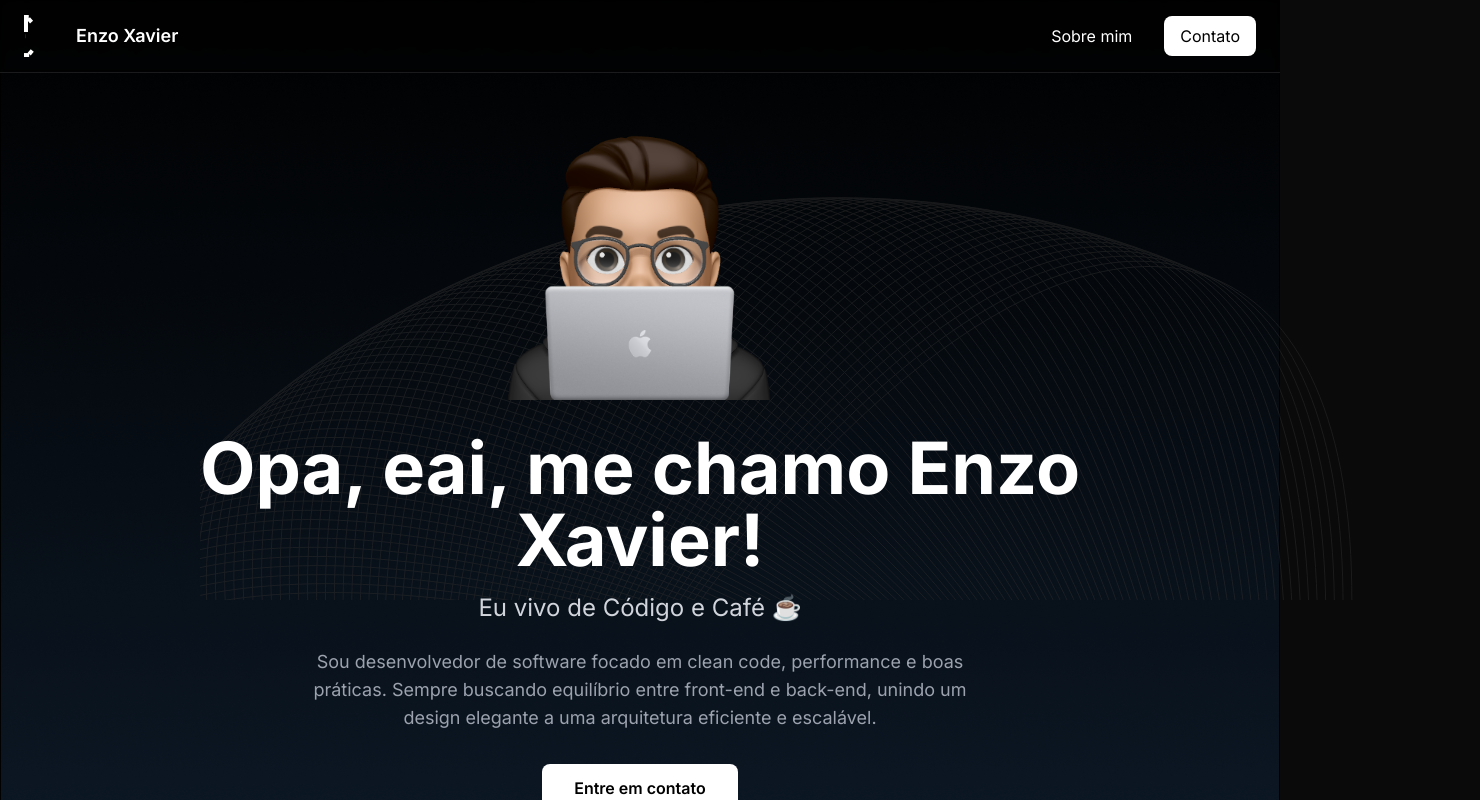
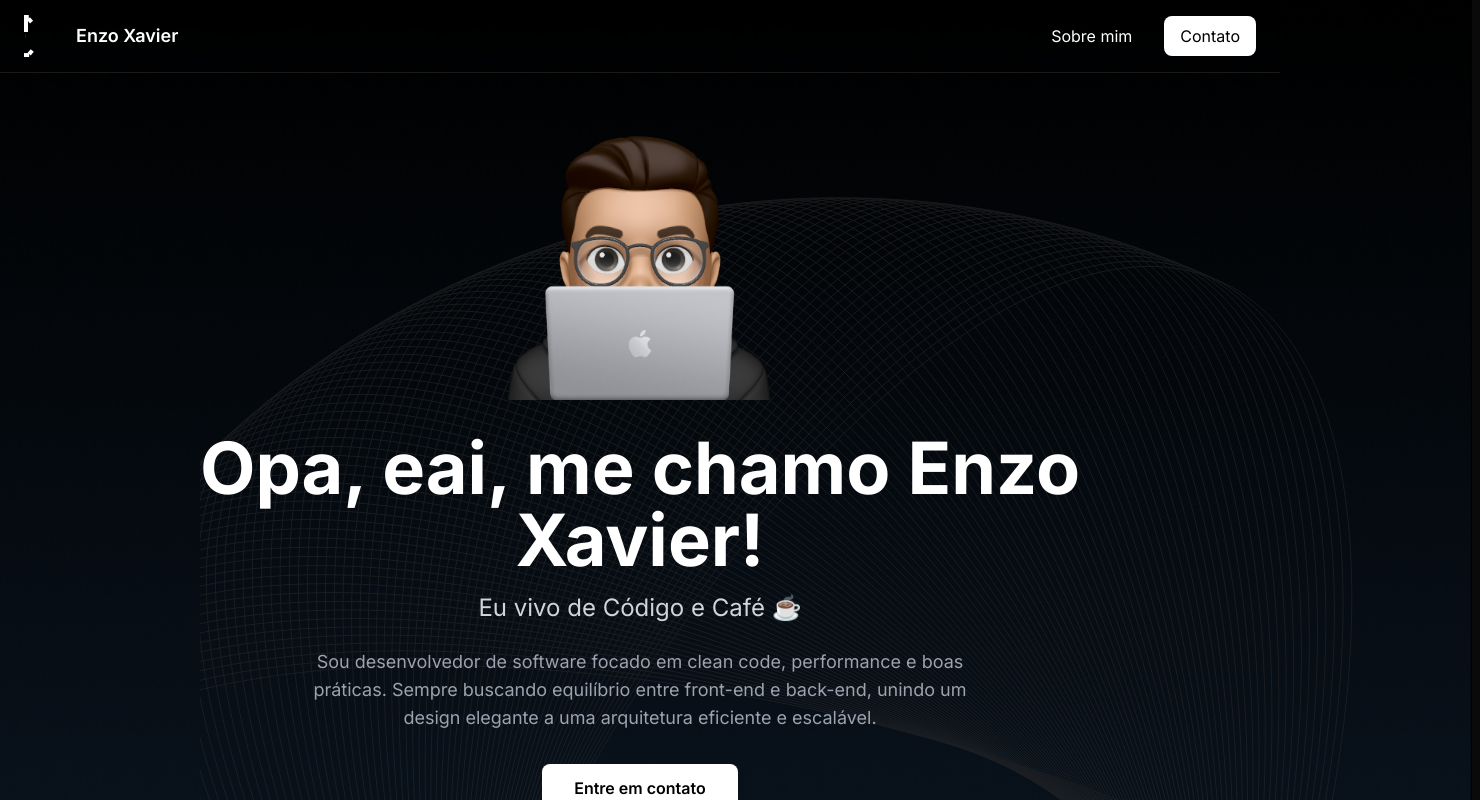
Before and after one commit to Enzoxavierrr/Portifolio, a Next.js app: page / in a window 1280 px wide. Shown: the top 800 px of the page, 1480 px wide, since content can reach past the window. Built offline with nearby package versions, Linux system fonts and the light colour scheme.

Commit message:
Add .gitignore and performance optimizations

```diff
--- a/app/globals.css
+++ b/app/globals.css
@@ -18,7 +18,6 @@ body {
   background-size: cover;
   background-position: center;
   background-repeat: no-repeat;
-  background-attachment: fixed;
   color: #ffffff;
   font-family: -apple-system, BlinkMacSystemFont, 'Segoe UI', 'Roboto', 'Oxygen',
     'Ubuntu', 'Cantarell', 'Fira Sans', 'Droid Sans', 'Helvetica Neue',
@@ -27,6 +26,9 @@ body {
   -moz-osx-font-smoothing: grayscale;
   min-height: 100vh;
   position: relative;
+  /* Performance optimizations */
+  will-change: auto;
+  transform: translateZ(0);
 }
 
 /* Logo Drawing Animation */
--- a/components/BackgroundPattern.jsx
+++ b/components/BackgroundPattern.jsx
@@ -11,6 +11,7 @@ const BackgroundPattern = () => {
         backgroundRepeat: "no-repeat",
         opacity: 0.5,
         transform: "translateY(-200px) translateX(200px)",
+        willChange: "transform",
       }}
     />
   );
--- a/components/LogoAnimation.jsx
+++ b/components/LogoAnimation.jsx
@@ -45,6 +45,7 @@ const LogoAnimation = () => {
       className={`fixed inset-0 z-[100] flex items-center justify-center bg-[#0a0a0a] transition-opacity duration-500 ${
         isFading ? "opacity-0" : "opacity-100"
       }`}
+      style={{ willChange: "opacity" }}
     >
       <div className="relative">
         <svg
```
Also changed, not shown: 1 other file (tests, documents, lock files or other folders).
